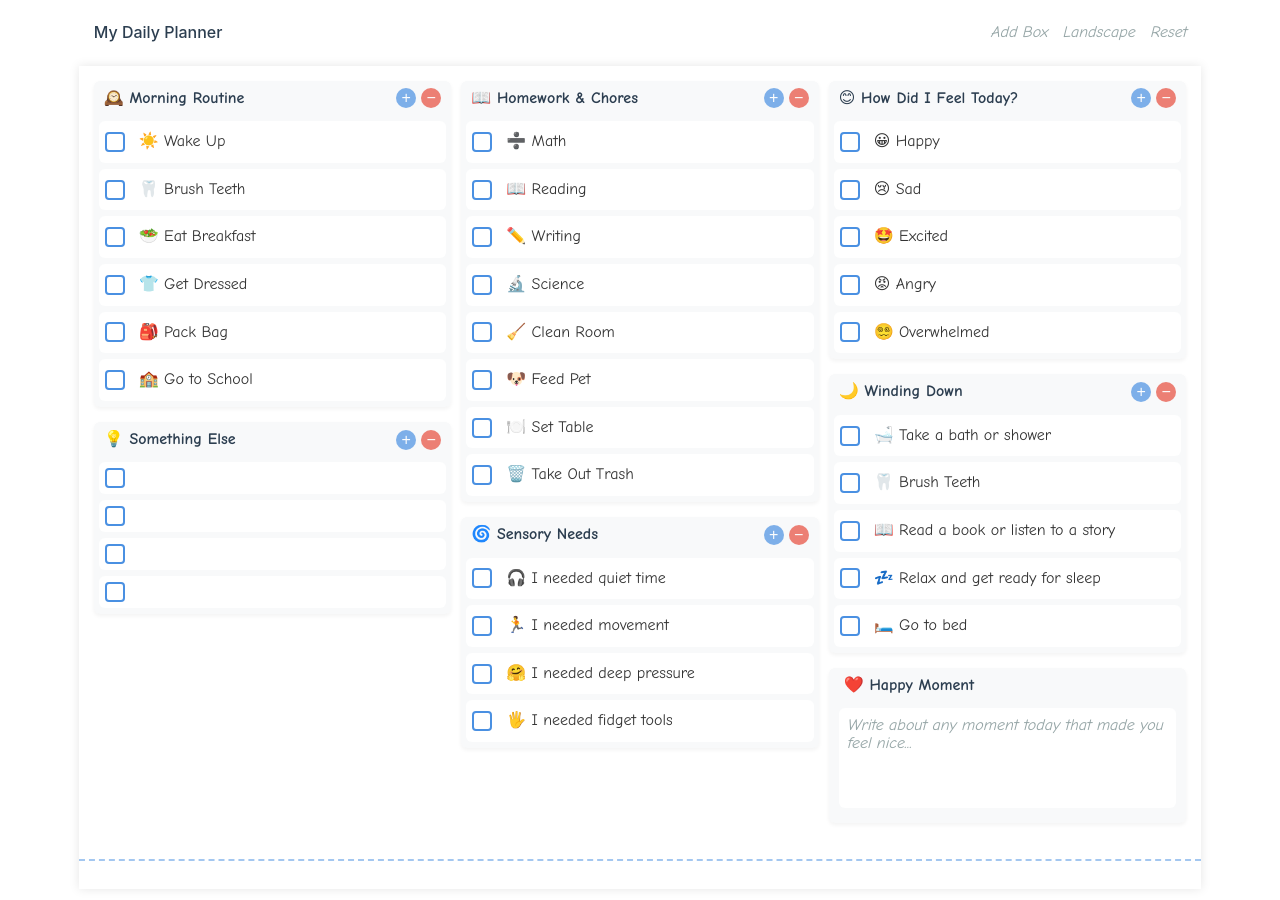
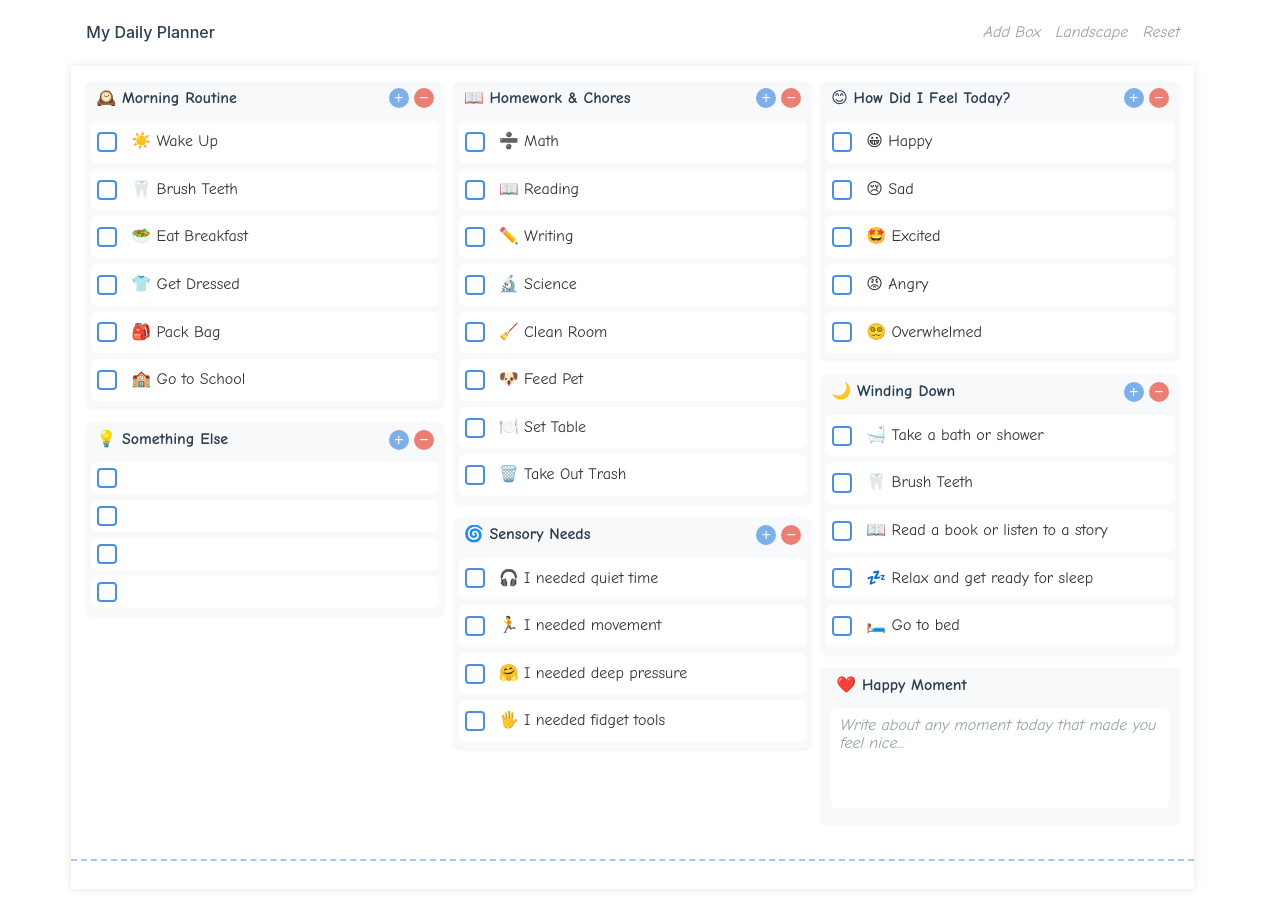
Before and after one commit to olioskar/AuDHD-Planner, a plain HTML site: page index.html in a window 1280 px wide. Drawn offline with Linux system fonts and the light colour scheme.

Commit message:
Fix layout shift: add scrollbar-gutter to prevent shifts when scrollbar appears

```diff
--- a/styles.css
+++ b/styles.css
@@ -1,4 +1,11 @@
 /* Reset and base styles */
+html {
+    /* Prevent layout shift when scrollbar appears */
+    scrollbar-gutter: stable;
+    /* Fallback for browsers without scrollbar-gutter support */
+    overflow-y: scroll;
+}
+
 * {
     margin: 0;
     padding: 0;
```
